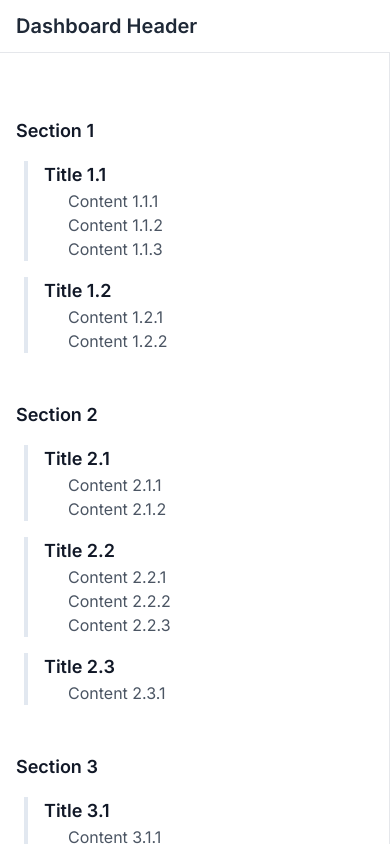
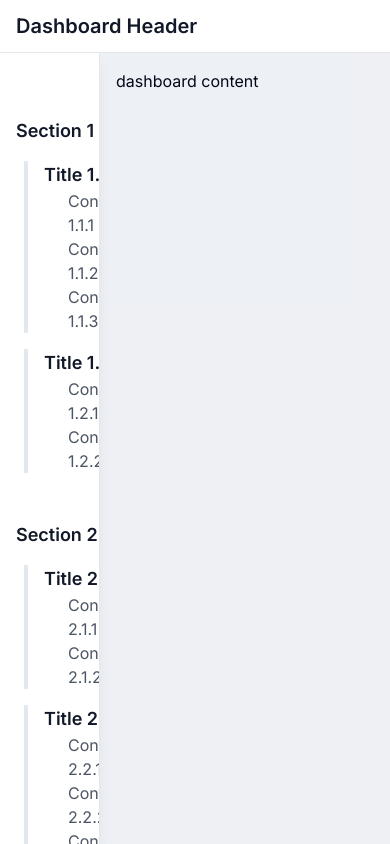
Before and after one commit to pradhanishan/bagaichadharan, a Next.js app: page /dashboard/content in a window 390 px wide. Built offline with nearby package versions, Linux system fonts and the light colour scheme.

Commit message:
fix navigation drawer collapse bug

```diff
--- a/components/layout/header/header.tsx
+++ b/components/layout/header/header.tsx
@@ -1,11 +1,14 @@
-function Header() {
+// header.tsx
+import React from 'react';
+
+const Header = () => {
   return (
     <header className="bg-white dark:bg-gray-800 border-b border-gray-200 dark:border-gray-700">
       <div className="container mx-auto px-4 py-3">
-        <div className="text-xl font-semibold text-gray-800 dark:text-gray-200">Dashboard Header</div>
+        <h1 className="text-xl font-semibold text-gray-900 dark:text-white">Dashboard Header</h1>
       </div>
     </header>
   );
-}
+};
 
 export { Header };
--- a/components/layout/navigation-drawer/navigation-drawer.tsx
+++ b/components/layout/navigation-drawer/navigation-drawer.tsx
@@ -3,7 +3,7 @@ import dummyNavigationData from '@/dev/data/dummyNavigationData';
 
 const NavigationDrawer = () => {
   return (
-    <div className="w-full md:w-[300px] border-r border-gray-200 dark:border-gray-700 overflow-y-auto pt-16 pl-4 flex flex-col items-start bg-white dark:bg-gray-800 shadow-lg">
+    <div className="w-[100px] md:w-[300px] border-r border-gray-200 dark:border-gray-700 overflow-y-auto pt-16 pl-4 flex flex-col items-start bg-white dark:bg-gray-800 shadow-lg">
       {dummyNavigationData.map((section, index) => (
         <div key={`section-${index}`} className="mb-8">
           <div className="text-lg font-semibold mb-4 text-gray-900 dark:text-gray-200">{section.sectionName}</div>
```
